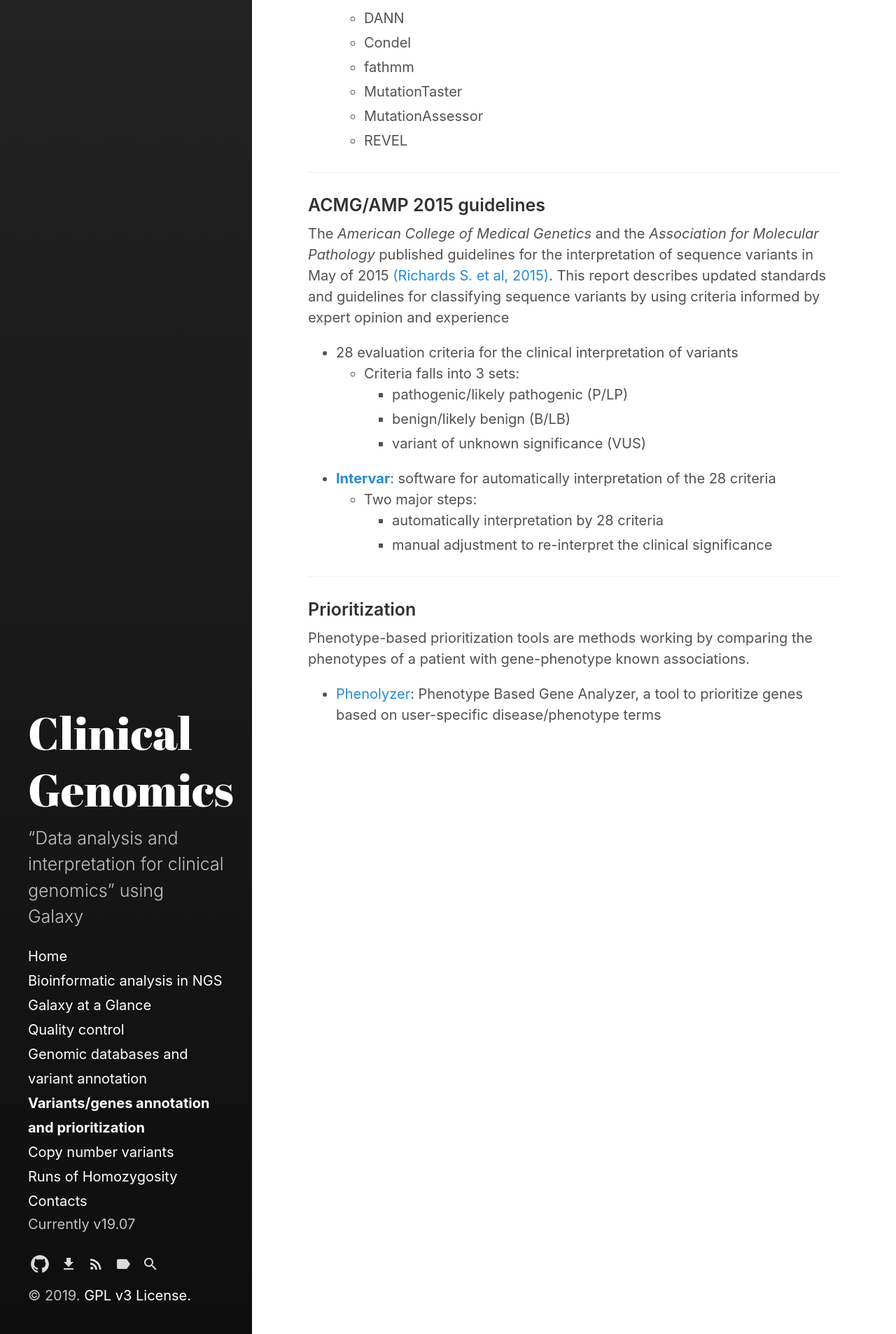
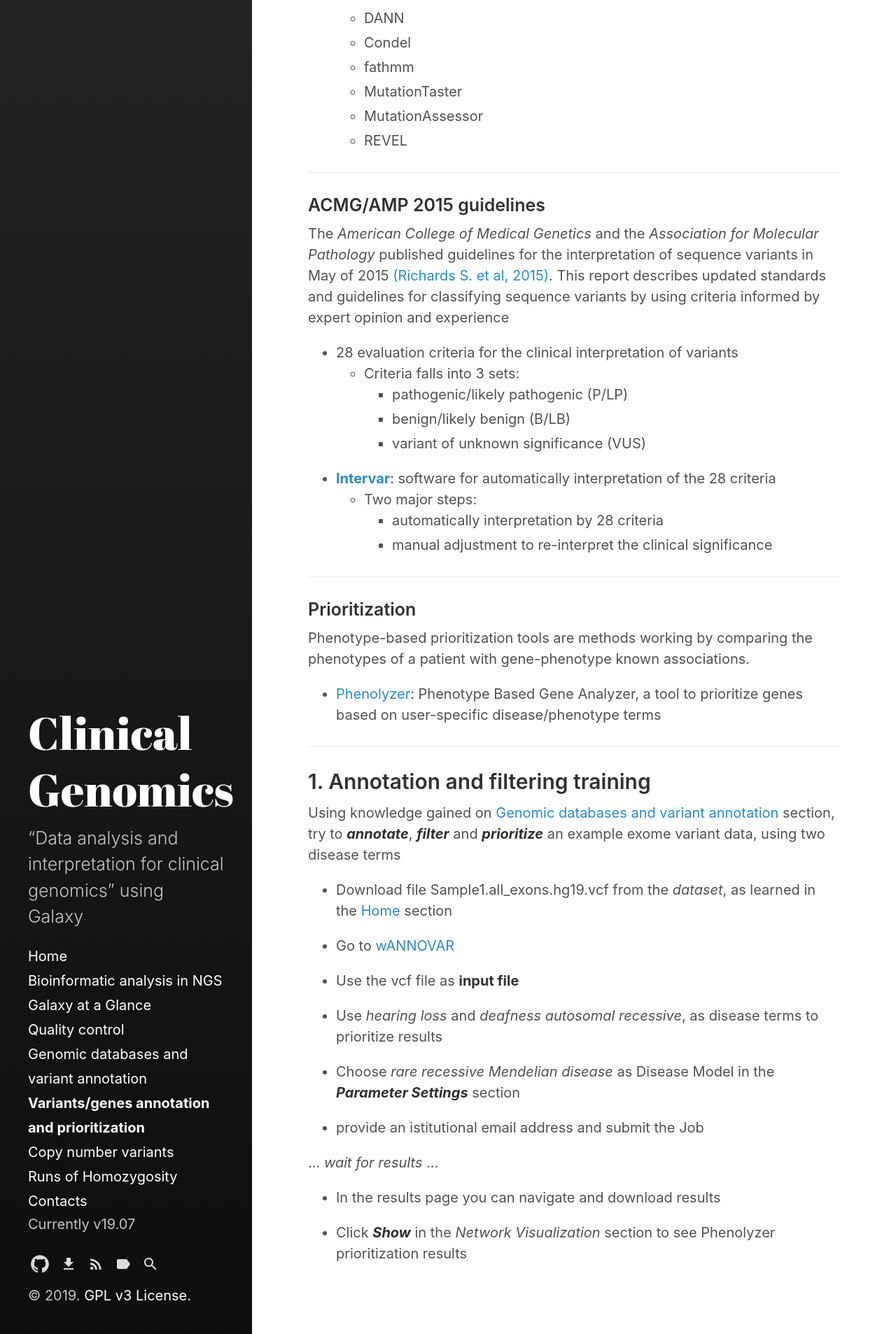
Before and after one commit to sigu-training/clinical_genomics, a Jekyll site: the page built from lectures/06.annotation.md, in a window 1280 px wide. Shown: the part 1394-3301 px from the top of the page at 70% size. Built offline with Jekyll 4.4.1, drawn with Linux system fonts in a browser that asks for light colours.

Commit message:
Update 06.annotation.md

```diff
--- a/lectures/06.annotation.md
+++ b/lectures/06.annotation.md
@@ -73,3 +73,28 @@ The *American College of Medical Genetics* and the *Association for Molecular Pa
 Phenotype-based prioritization tools are methods working by comparing the phenotypes of a patient with gene-phenotype known associations.
 
 - [Phenolyzer](http://phenolyzer.wglab.org/): Phenotype Based Gene Analyzer, a tool to prioritize genes based on user-specific disease/phenotype terms
+
+---
+## 1. Annotation and filtering training
+
+Using knowledge gained on [Genomic databases and variant annotation]({{site.url}}{{site.baseurl}}/lectures/04.db.html) section, try to ***annotate***, ***filter*** and ***prioritize*** an example exome variant data, using two disease terms
+
+- Download file Sample1.all_exons.hg19.vcf from the *dataset*, as learned in the [Home]({{site.url}}{{site.baseurl}}/lectures/01.home.html) section
+
+- Go to [wANNOVAR](http://wannovar.wglab.org/)
+
+- Use the vcf file as **input file**
+
+- Use *hearing loss* and *deafness autosomal recessive*, as disease terms to prioritize results
+
+- Choose *rare recessive Mendelian disease* as Disease Model in the ***Parameter Settings*** section
+
+- provide an istitutional email address and submit the Job
+
+
+... *wait for results* ...
+
+
+- In the results page you can navigate and download results
+
+- Click ***Show*** in the *Network Visualization* section to see Phenolyzer prioritization results
```
